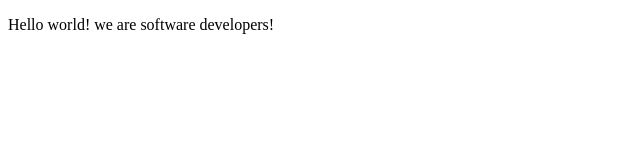
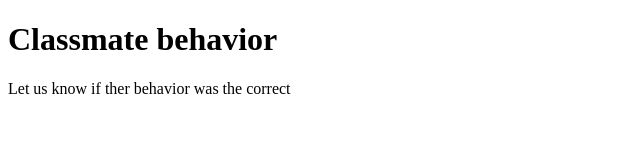
Before and after one commit to DhuruvSingh/Microverse-Trail-Dhuruv-And-Ramon, a plain HTML site: page index.html in a window 1280 px wide. Shown: the whole page, without its empty margins (0-640 px from the left). Drawn offline with Linux system fonts and the light colour scheme.

Commit message:
Adding main tittle, some description and a form

```diff
--- a/index.html
+++ b/index.html
@@ -21,7 +21,12 @@
     - The freeCodeCamp Team
 
     -->
-    <p>Hello world! we are software developers!</p>
+
+    <h1 id="title">Classmate behavior</h1>
+  <p id="description">Let us know if ther behavior was the correct</p>
+    <form id="survey-form">
+
+    </form>
     <script  src="js/index.js"></script>
   </body>
 </html>
```
